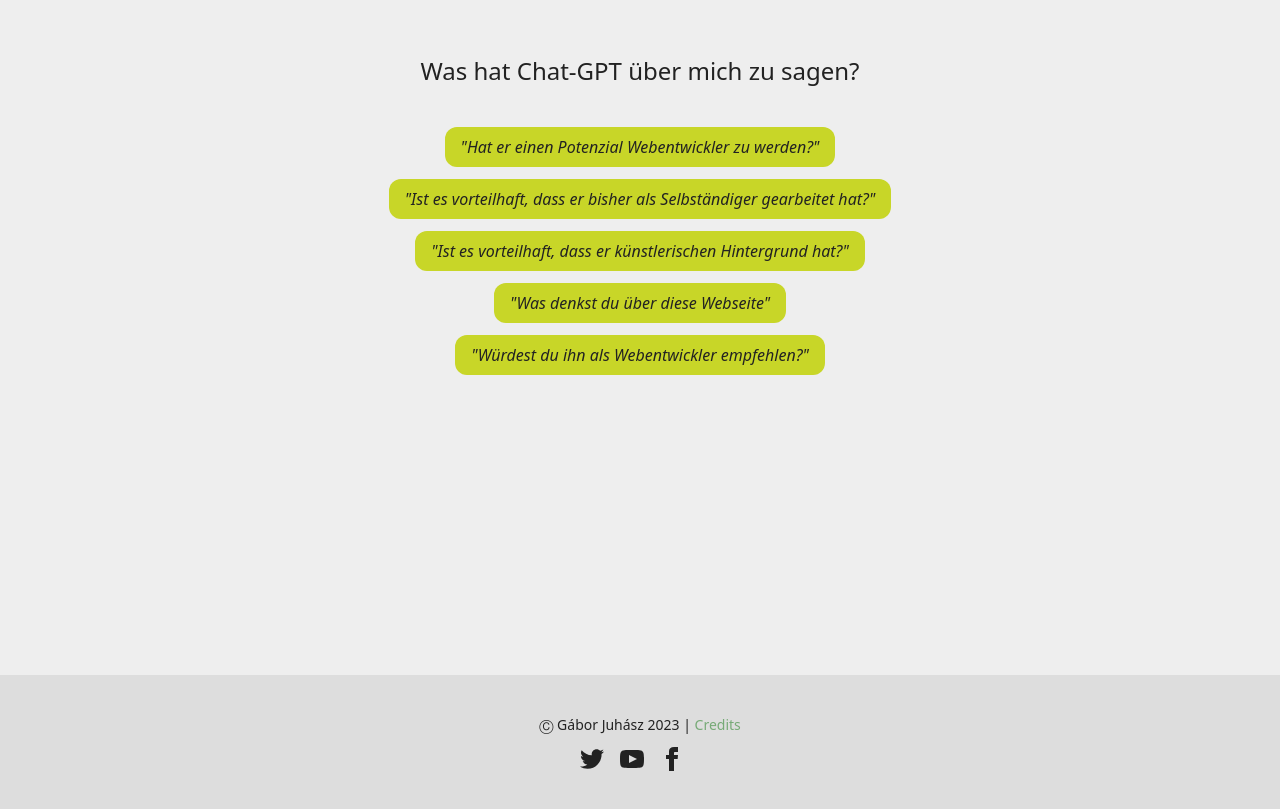
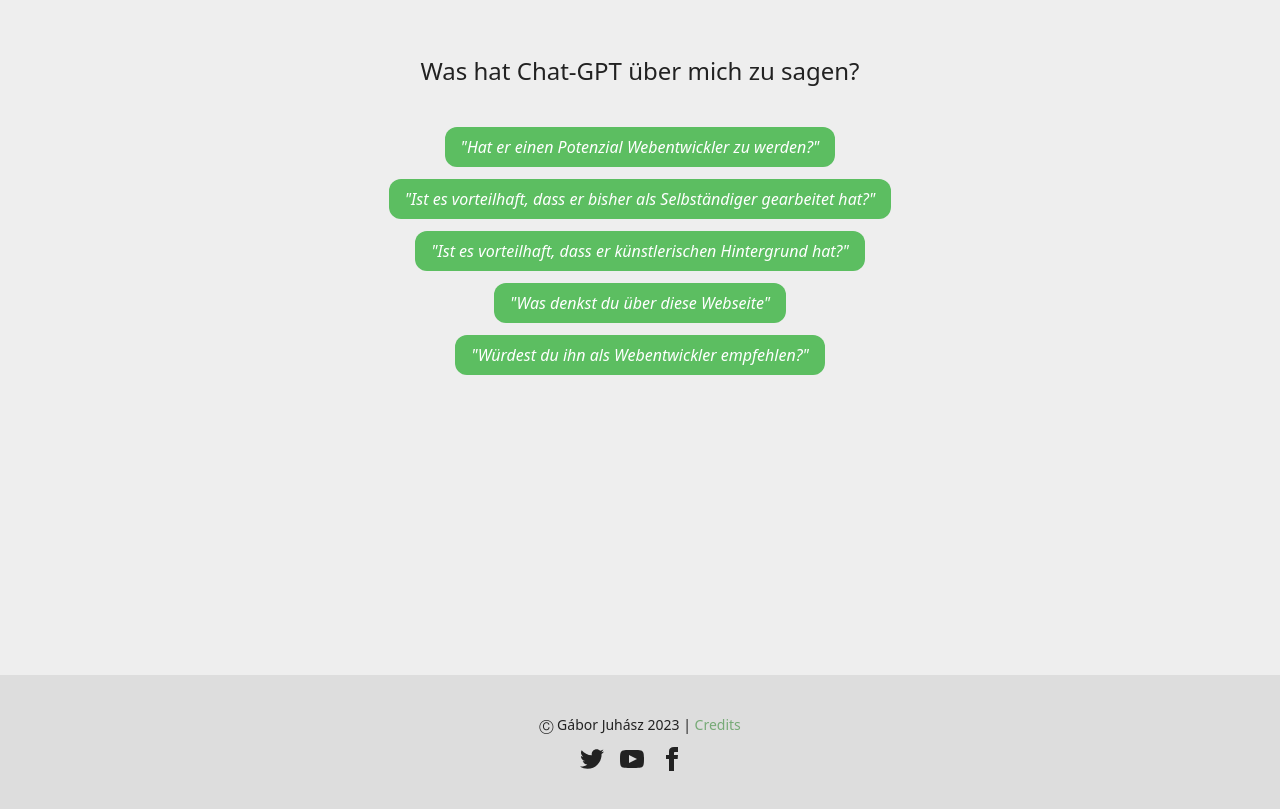
Before and after one commit to gabjuh/webdev-portfolio, a React (Vite) app: page / in a window 1280 px wide. Shown: the part 2800-3609 px from the top of the page. Built offline with nearby package versions, Linux system fonts and the light colour scheme.

Commit message:
changed colors

```diff
--- a/src/components/Chat.tsx
+++ b/src/components/Chat.tsx
@@ -5,17 +5,17 @@ import questions from '../data/chat/questions';
 import themes from '../themes.json';
 import chatgtp from '../assets/logos/chatgpt.svg';
 
-const theme = themes[1];
+const theme = themes[2];
 
 const colors = {
   // dot: theme.right[2],
-  dot: '#111',
+  dot: '#eee',
   text: theme.left[0],
   background: theme.left[1],
   question: theme.right[2],
-  questionText: '#000',
-  answer: theme.right[0],
-  answerText: '#000',
+  questionText: '#fff',
+  answer: theme.left[0],
+  answerText: '#fff',
   avatarBg: theme.left[1],
 }
 
@@ -221,7 +221,7 @@ const Chat = () => {
         </div>
         {/* <div className="border-t-[5px] border-t-[#aaa] rounded mt-10"></div> */}
         <div id="question-buttons" className="transition-all delay-[.2s] duration-[.5s] mt-10">
-          <div className="text-center">
+          <div className="text-center text-[#fff]">
             {questions.map((question) => (
               <QuestionButton key={question.id} text={question.text} />
             ))}
```
